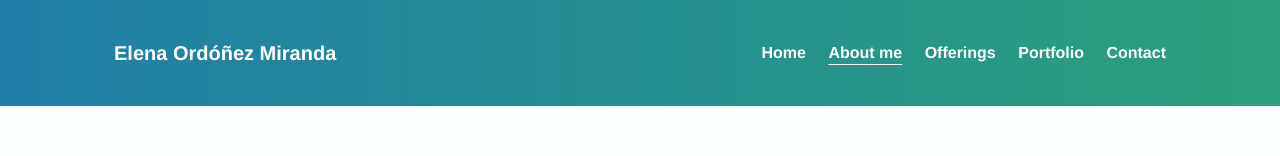
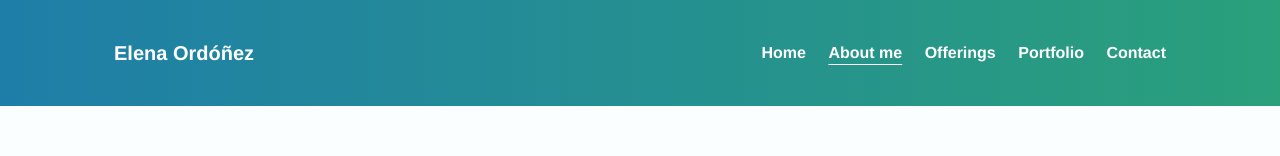
Before and after one commit to EleMiranda/elemiranda.github.io, a plain HTML site: page about.html in a window 1280 px wide. Shown: the top 156 px of the page. Drawn offline with Linux system fonts and the light colour scheme.

Commit message:
Update about.html

```diff
--- a/about.html
+++ b/about.html
@@ -9,7 +9,7 @@
 <body>
   <header class="site-header">
     <div class="container header-inner">
-      <div class="brand"><h1>Elena Ordóñez Miranda</h1></div>
+      <div class="brand"><h1>Elena Ordóñez</h1></div>
       <nav class="nav">
         <a href="index.html">Home</a>
         <a href="about.html" class="active">About me</a>
```
